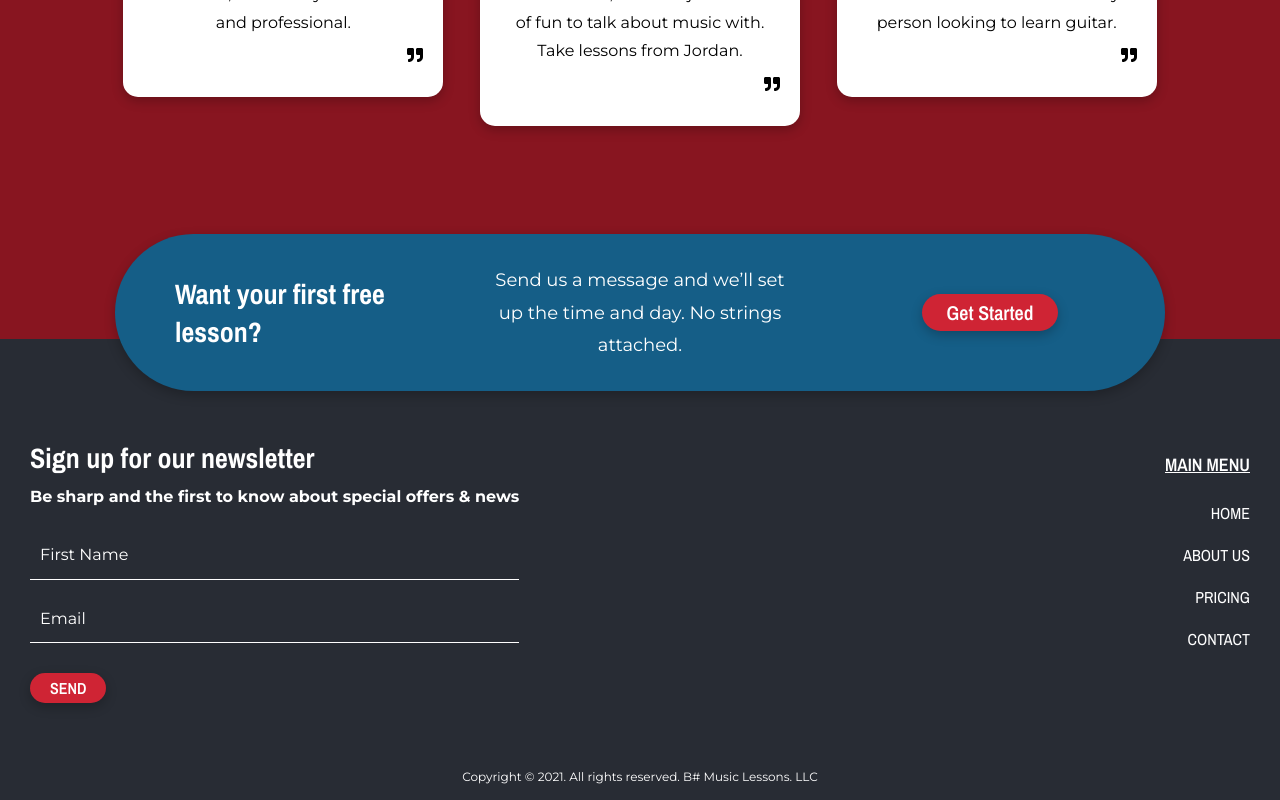
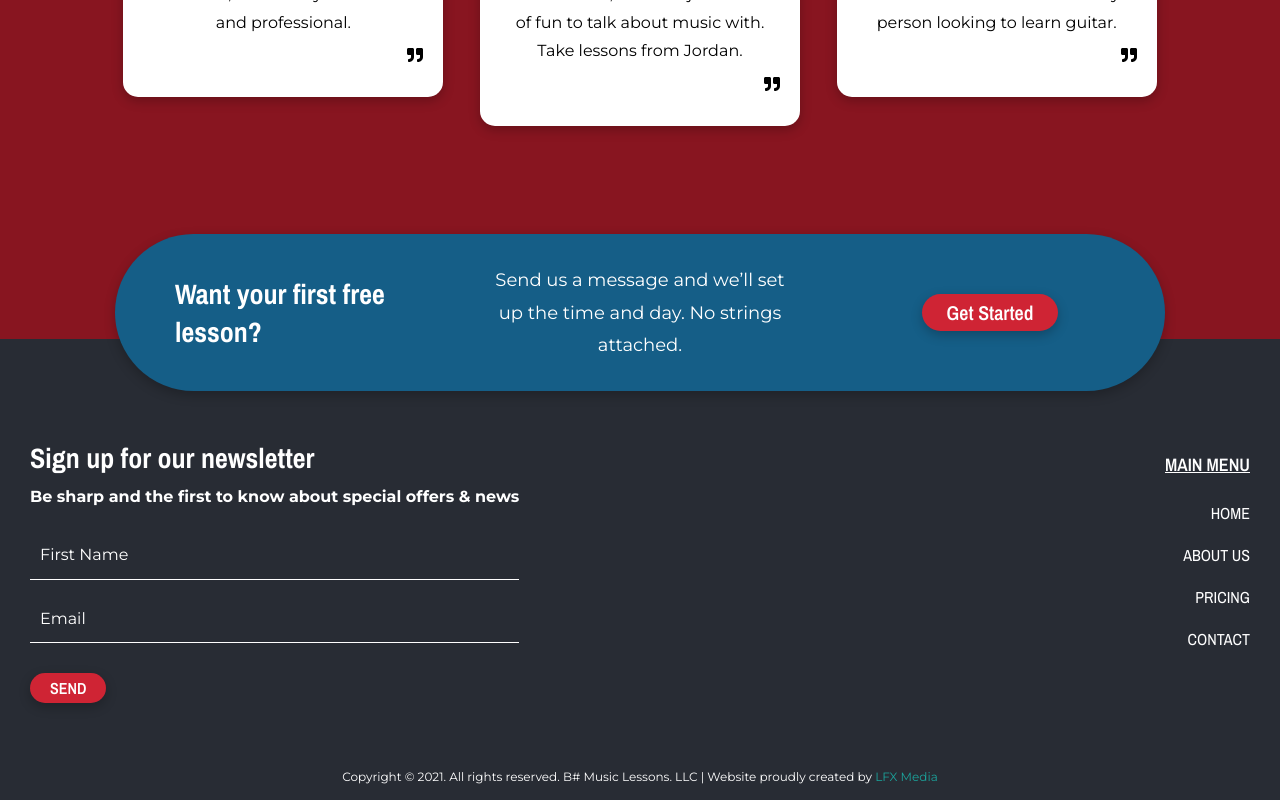
Before and after one commit to lfranckx/bsharp, a React (Create React App) app: page / in a window 1280 px wide. Shown: the part 3488-4288 px from the top of the page. Built offline with nearby package versions, Linux system fonts and the light colour scheme.

Commit message:
update footer

```diff
--- a/src/components/Footer.js
+++ b/src/components/Footer.js
@@ -50,7 +50,7 @@ export default function Footer() {
                 </div>
             </div>
 
-            <small>Copyright © 2021. All rights reserved. B# Music Lessons. LLC</small>
+            <small>Copyright © 2021. All rights reserved. B# Music Lessons. LLC | Website proudly created by <a className='link' href='https://www.lfxmedia.io/' target='_blank'>LFX Media</a></small>
         </footer>
     );
 }
--- a/src/styles/Footer.scss
+++ b/src/styles/Footer.scss
@@ -8,6 +8,18 @@ footer {
     small {
         color: $white;
         font-size: $smallest;
+
+        .link {
+            color: #1BA49C;
+            cursor: pointer;
+            transition: none;
+            text-decoration: none;
+
+            &:hover {
+                font-weight: 900;
+                text-decoration: underline
+            }
+        }
     }
 
     .content-wrap {
```
